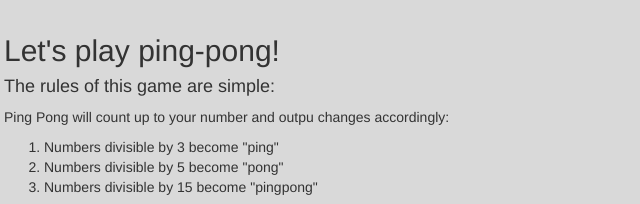
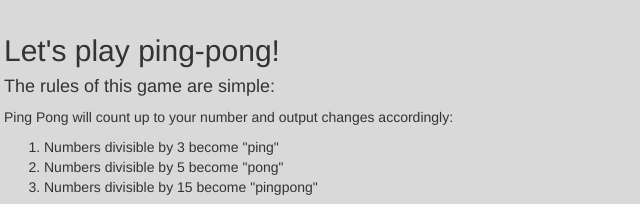
Before and after one commit to laraffa/ping-pong-review, a plain HTML site: page index.html in a window 1280 px wide. Shown: the part 226-430 px from the top of the page, 381-1021 px from the left. Drawn offline with nearby package versions, Linux system fonts and the light colour scheme.

```diff
--- a/index.html
+++ b/index.html
@@ -33,7 +33,7 @@
           <h2>Let's play ping-pong!</h2>
 
           <h4>The rules of this game are simple:</h4>
-          <p>Ping Pong will count up to your number and outpu changes accordingly:
+          <p>Ping Pong will count up to your number and output changes accordingly:
             <ol>
               <li>Numbers divisible by 3 become "ping"</li>
               <li>Numbers divisible by 5 become "pong"</li>
```
Also changed, not shown: 1 other file.
